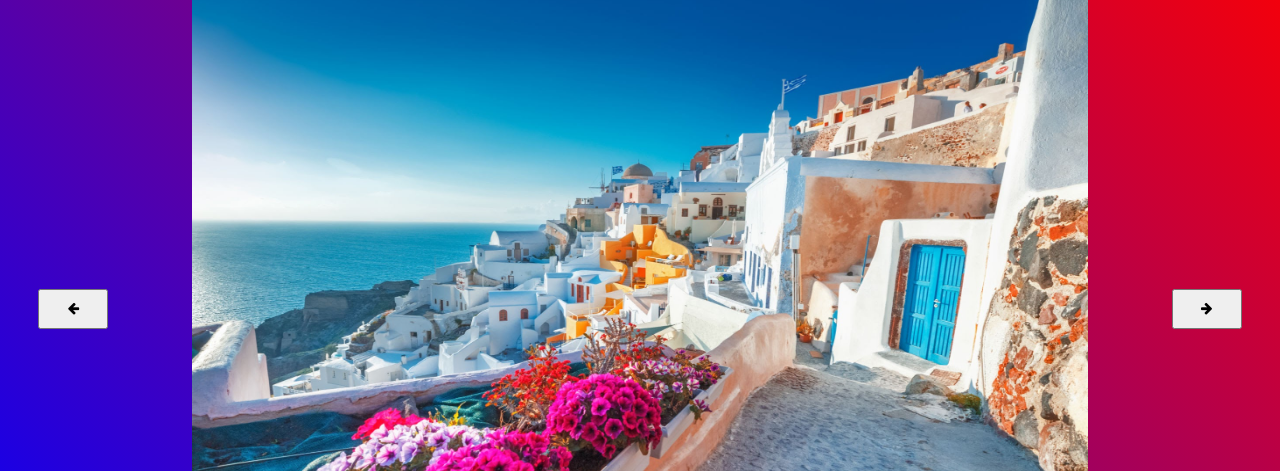
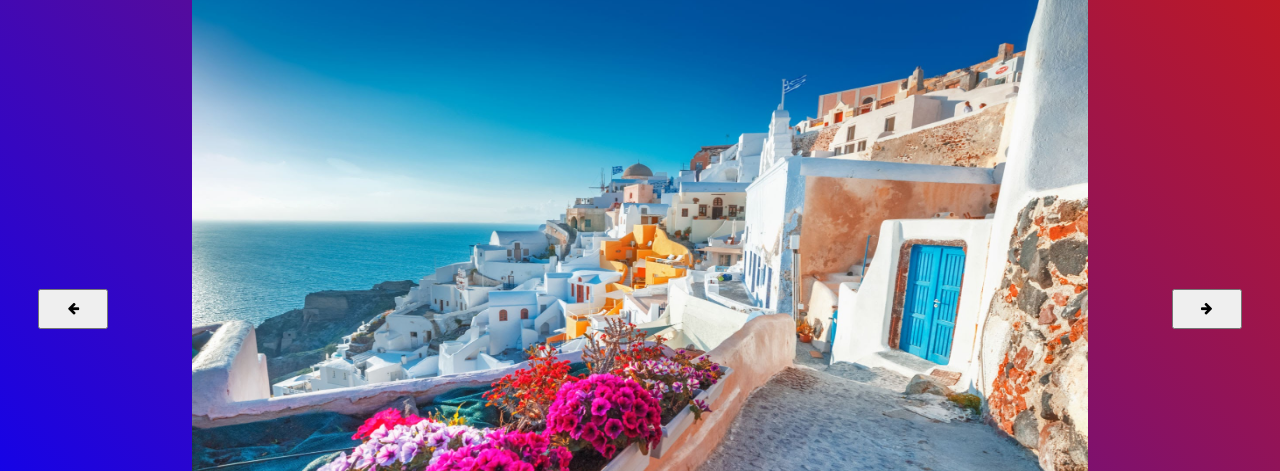
Before and after one commit to taryllngam/slideshow, a plain HTML site: page index.html in a window 1280 px wide. Shown: the part 104-575 px from the top of the page. Drawn offline with Linux system fonts and the light colour scheme.

```diff
--- a/assets/styles/style.css
+++ b/assets/styles/style.css
@@ -7,7 +7,7 @@
 body {
   width: 100vw;
   height: 100vh;
-  background: linear-gradient(45deg, blue, red);
+  background: linear-gradient(45deg, blue, rgb(199, 26, 26));
   overflow: none;
 }
 
```
